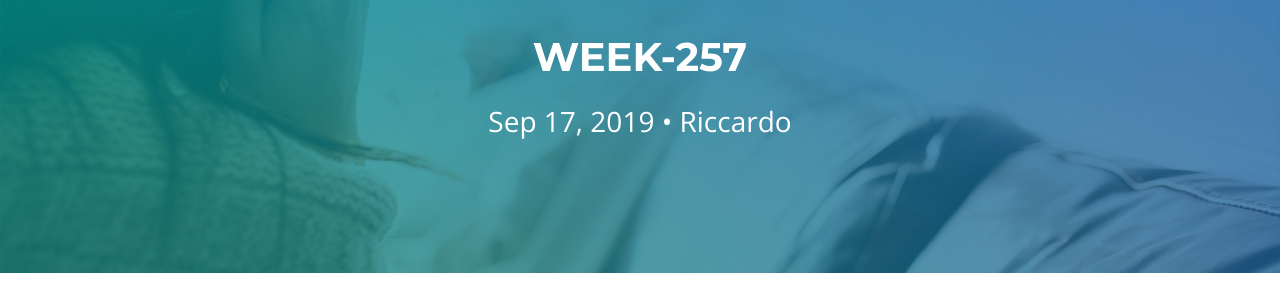
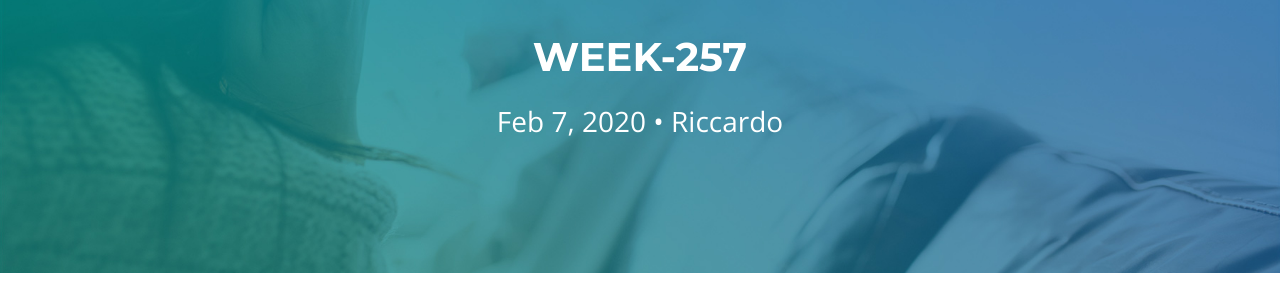
Before and after one commit to 100Starlings/100starlings.github.io, a Jekyll site: the page built from _posts/2020-02-09-week-257.md, in a window 1280 px wide and 1214 px high. Shown: the part 127-427 px from the top of the window. Built offline with Jekyll 4.4.1, drawn with Linux system fonts in a browser that asks for light colours; nearby versions of some CDN libraries; comment, search, counter and statistics services are not loaded.

Commit message:
fix date

```diff
--- a/_posts/2020-02-09-week-257.md
+++ b/_posts/2020-02-09-week-257.md
@@ -1,7 +1,7 @@
 ---
 layout: post
 title:  week-257
-date:   2019-09-17 17:33:18 +0100
+date:   2020-02-07 14:00:18 +0100
 author: Riccardo
 tags:   weeknotes
 ---
```
